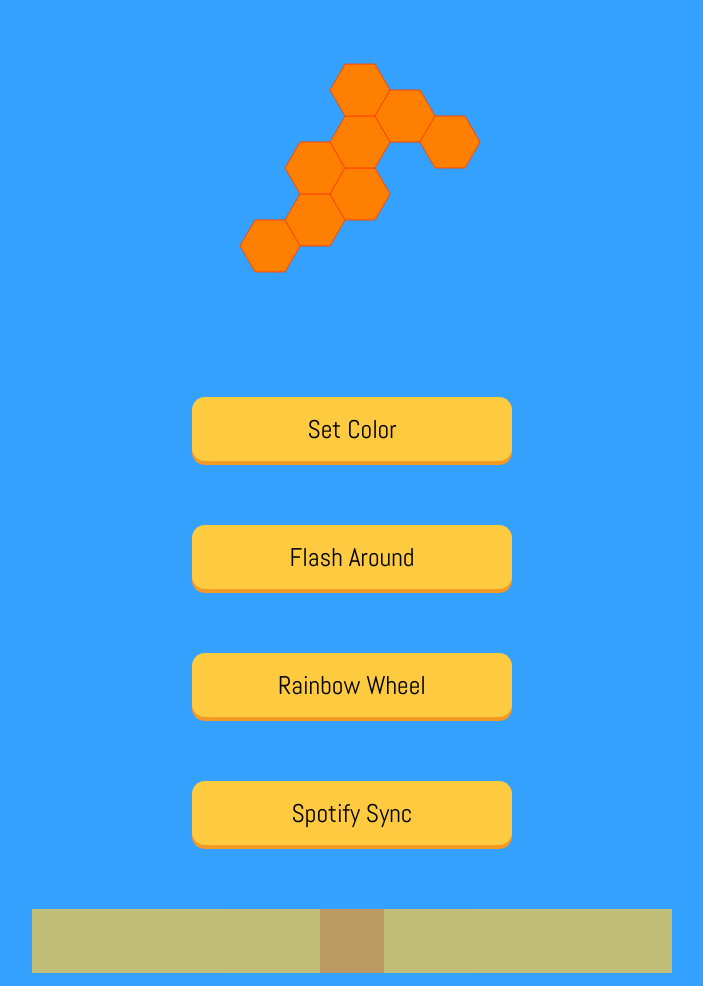
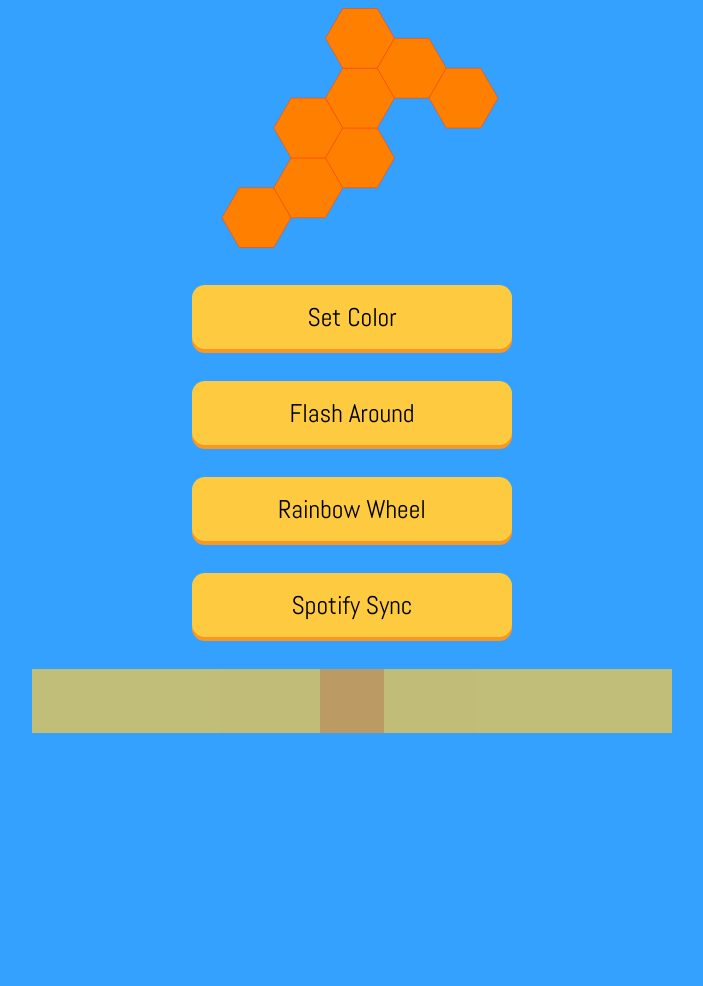
Before and after one commit to vbhaip/HelioHex, a Flask app: page / in a window 1280 px wide. Shown: the whole page, without its empty margins (288-991 px from the left). After the commit the page ends 733 px from the top, so only its background shows below. Run offline with Flask 2, Linux system fonts and the light colour scheme; some libraries are stand-ins or nearby versions.

Commit message:
Added adjustable hexagon size based on browser and formatting for controller

```diff
--- a/heroku-app/static/index.js
+++ b/heroku-app/static/index.js
@@ -132,32 +132,55 @@
       request.send();
 });
 
-let h = $(window).height()*.4;
+
+
+
+
+
+let h = $(window).height()*.3;
 
 let elem = document.getElementById('drawing');
 let two = new Two({ width: $(document).width(), height: h}).appendTo(elem);
-let group = two.makeGroup();
+let hexagons = two.makeGroup();
 
 function makeHex(x, y, r){
 	let hex = two.makePolygon(x, h-y, r, 6);
 	hex.fill = '#FF8000';
 	hex.stroke = 'orangered';
-	group.add(hex);
-	return hex;
+	hexagons.add(hex);
 }
 
 let path = [3, 2, 4, 2, 2, 4, 4]
 
-let connection;
 
 
+function resizeStructure(){
+	two.height = $(window).height()*.3;
+	two.width = $(window).width();
+	hexagons.translation.set(0,0);
+	hexagons.scale = 1;
+	hexagons.center();
+	hexagons.translation.set(two.width / 2, two.height / 2);
+
+	let bounds = hexagons.getBoundingClientRect();
+	let bound_h = bounds['height'];
+	let bound_w = bounds['width'];
+
+	//This adjusts the hexagons to fit into the canvas no matter what
+	hexagons.scale = Math.min(two.height/bound_h, two.width/bound_w);
+	two.update();
+
+}
+
+function drawStructure(){
 	let x = 250;
 	let y = 250;
-let r = 30;
+	let r = 60
 
 	makeHex(x, y, r);
 
 	let theta = 0;
+	let connection;
 	for (let i = 0; i < path.length; i++){
 		connection = path[i];
 		console.log(connection);
@@ -170,8 +193,10 @@
 		console.log("___");
 		makeHex(x, y, r);
 	}
+	resizeStructure();
+}
 
 
-group.center();
-group.translation.set(two.width / 2, two.height / 2);
-two.update();
+drawStructure();
+
+window.addEventListener('resize', resizeStructure, true);
--- a/heroku-app/static/style.css
+++ b/heroku-app/static/style.css
@@ -16,7 +16,7 @@
 .button {
     /*padding: 0 5vw;*/
     margin: auto;
-    margin-top: 8vh;
+    margin-top: 4vh;
     height: 8vh;
     width: 40vmin;
     text-align: center;
@@ -58,7 +58,7 @@
   transition: opacity .2s;
   display: inline-block;
   margin: auto;
-  margin-top: 8vh;
+  margin-top: 4vh;
 }
 
 /* Mouse-over effects */
```
Lines whose indentation alone changed are shown as unchanged.
